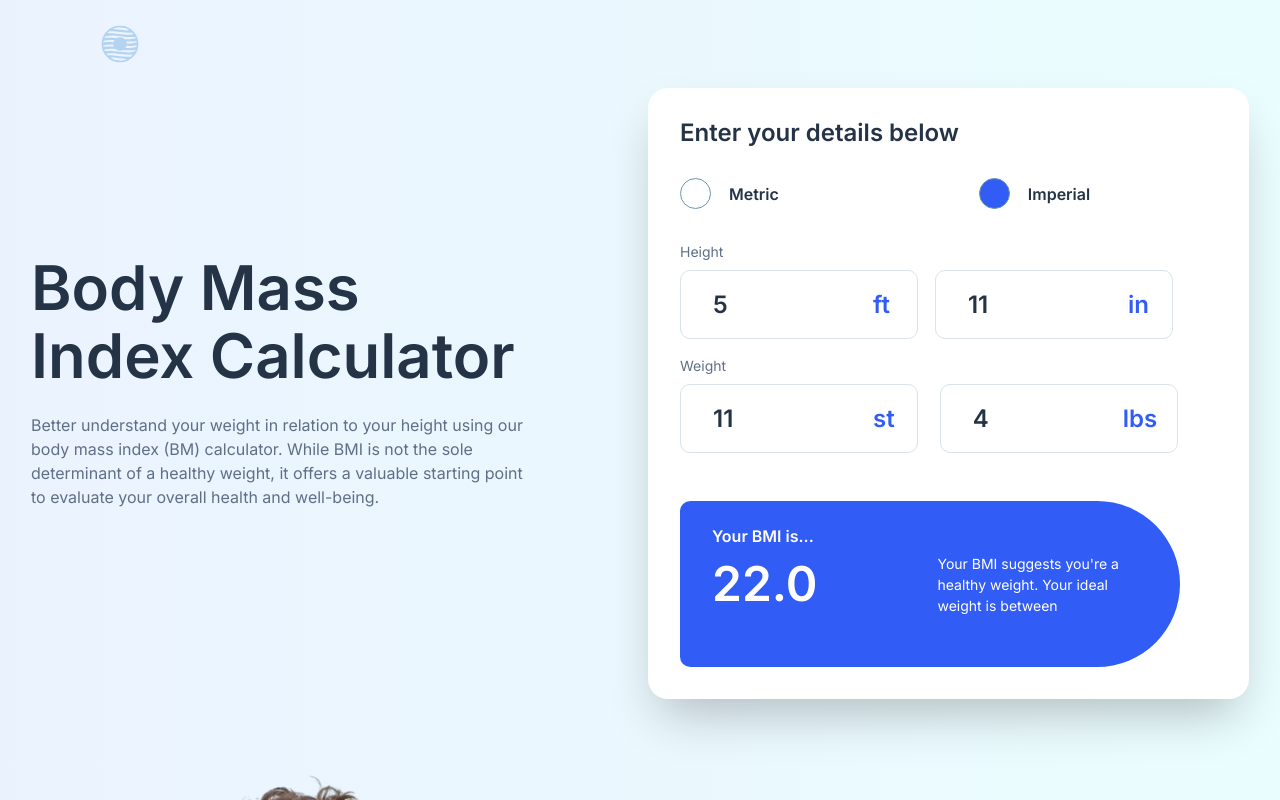
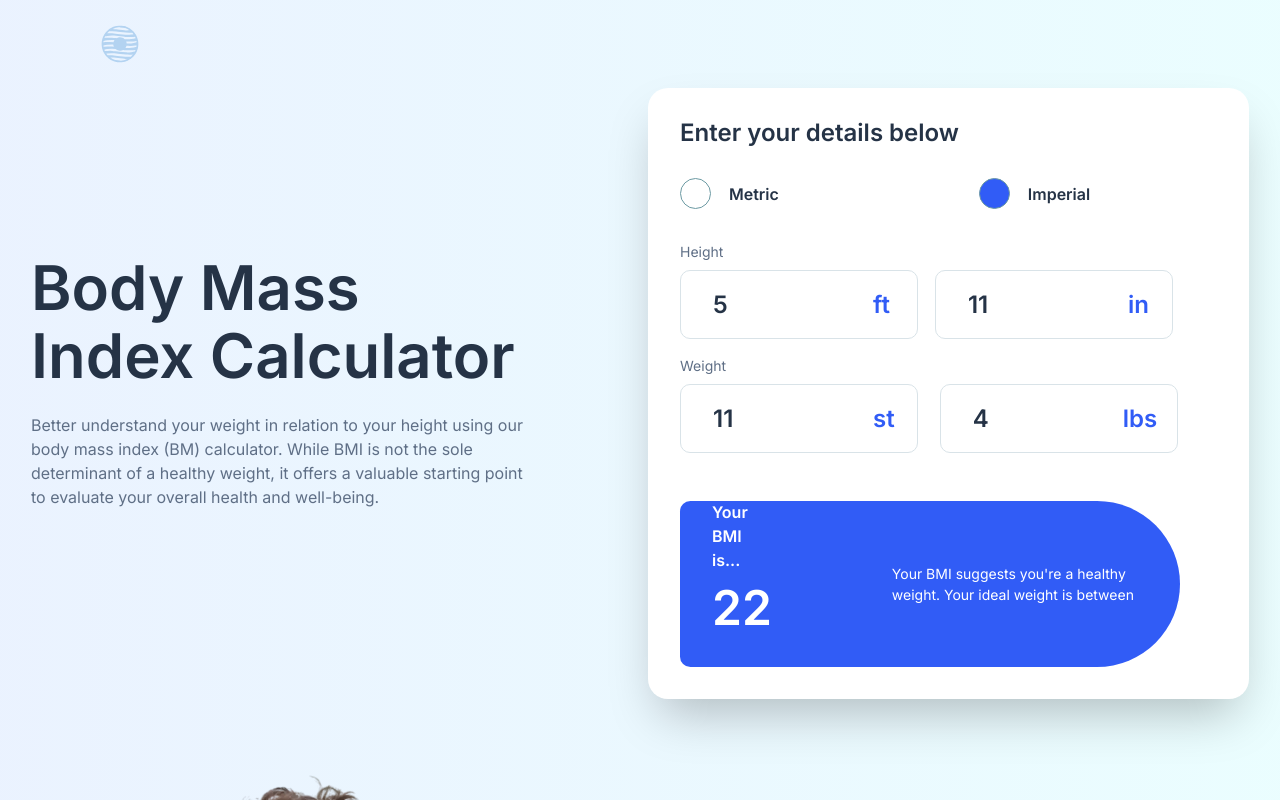
Before and after one commit to mayor-creator/frontend-projects, a React (Vite) app in the folder bmi-calculator-app/: page / in a window 1280 px wide. Both pictures are taken after a click on the label "Imperial". Shown: the top 800 px of the page. Built offline with nearby package versions, Linux system fonts and the light colour scheme.

Commit message:
convert input values to number types

```diff
--- a/bmi-calculator-app/src/components/ImperialForm.jsx
+++ b/bmi-calculator-app/src/components/ImperialForm.jsx
@@ -28,15 +28,17 @@ export function ImperialForm() {
 		const inchesValue = 12;
 		const poundsValue = 14;
 		//converting feet to inches;
-		let height = feet * inchesValue + inches;
+		let height = Number(feet) * Number(inchesValue) + Number(inches);
 		//converting stones to pounds
-		let weight = stones * poundsValue + pounds;
+		let weight = Number(stones) * Number(poundsValue) + Number(pounds);
 		//calculating bmi result
-		let result = (weight / (height * height)) * imperial;
+		let result = Number((weight / (height * height)) * imperial);
 		return result;
 	}
 
-	let imperialResult = bMICalculation(feet, inches, stones, pounds).toFixed(1);
+	let imperialResult = Number(
+		bMICalculation(feet, inches, stones, pounds).toFixed(1)
+	);
 
 	let message = "";
 	if (imperialResult < 18.5) {
--- a/bmi-calculator-app/src/components/MetricForm.jsx
+++ b/bmi-calculator-app/src/components/MetricForm.jsx
@@ -18,9 +18,9 @@ export function MetricForm() {
 		return result;
 	}
 
-	let metricResult = bMICalculation(weight, height).toFixed(1);
+	let metricResult = Number(bMICalculation(weight, height).toFixed(1));
+
 	let message = "";
-
 	if (metricResult < 18.5) {
 		message = "underweight";
 	} else if (metricResult <= 24.9) {
```
